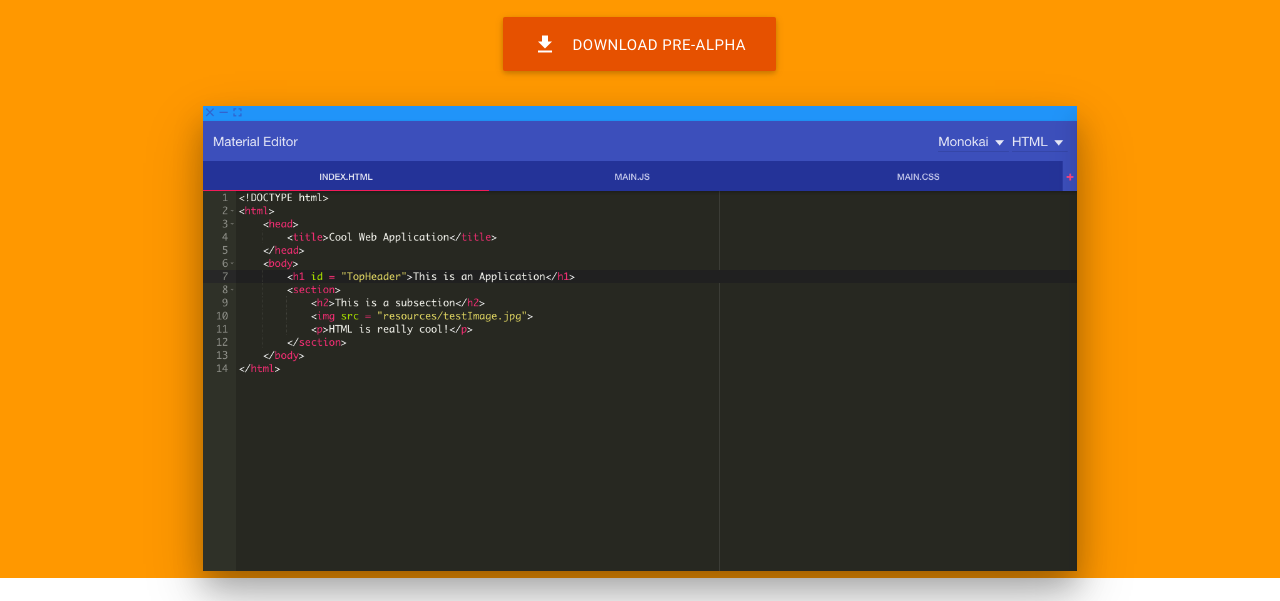
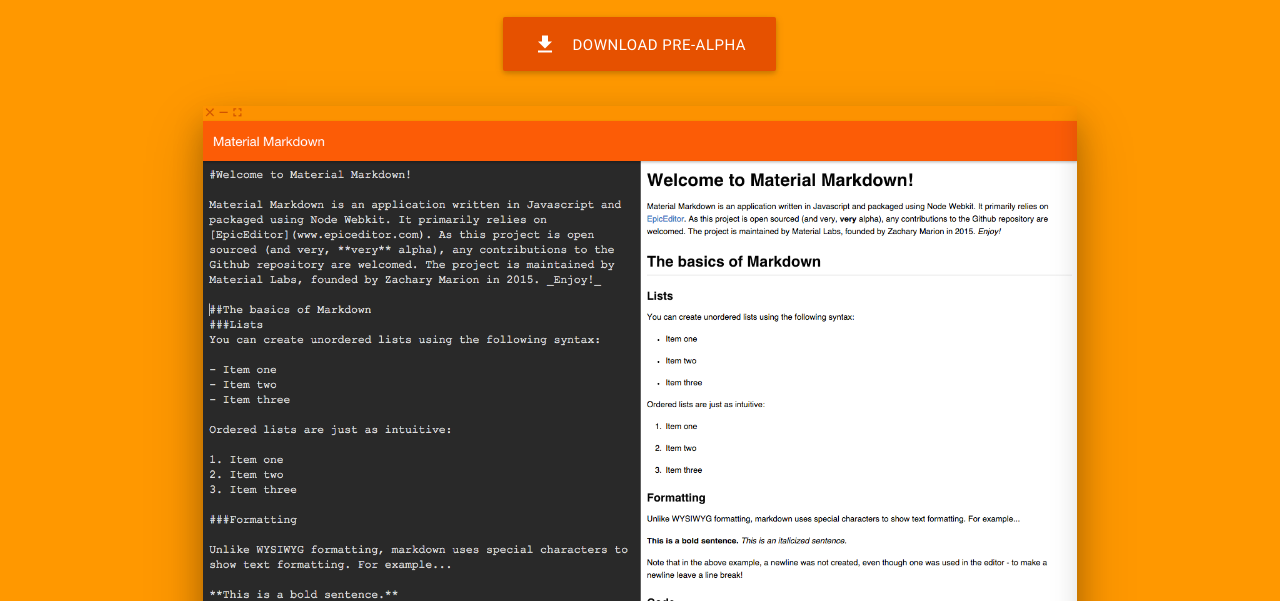
Before and after one commit to MaterialLabs/MaterialLabs.github.io, a plain HTML site: page materialmarkdown.html in a window 1280 px wide. Shown: the part 197-798 px from the top of the page. Drawn offline with nearby package versions, Linux system fonts and the light colour scheme.

Commit message:
Added Fixed Material Markdown Image

```diff
--- a/materialmarkdown.html
+++ b/materialmarkdown.html
@@ -24,7 +24,7 @@
               <a class="waves-effect waves-light orange darken-4 btn-large center" href="assets/Material-Markdown.zip" download><i class="mdi-file-file-download left"></i>Download Pre-Alpha</a>
           </div>
           <div class="row center">
-              <img class = "responsive-img z-depth-4" src="assets/editor-large-cropped.png" alt="">
+              <img class = "responsive-img z-depth-4" src="assets/Material-Markdown-banner.png" alt="">
           </div>
       </div>
   </section>
```
Also changed, not shown: assets/Material-Markdown-banner.png (added).
